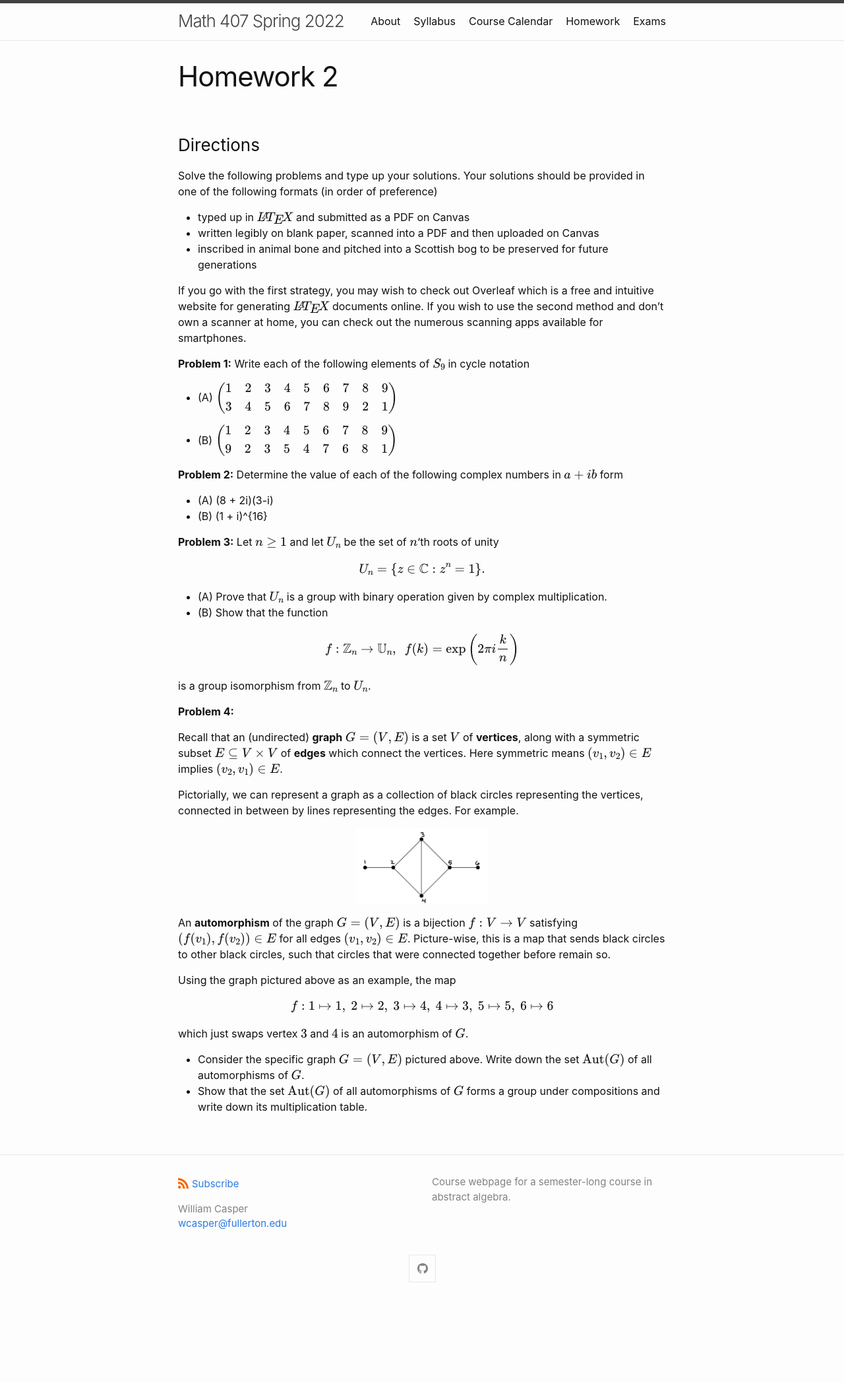
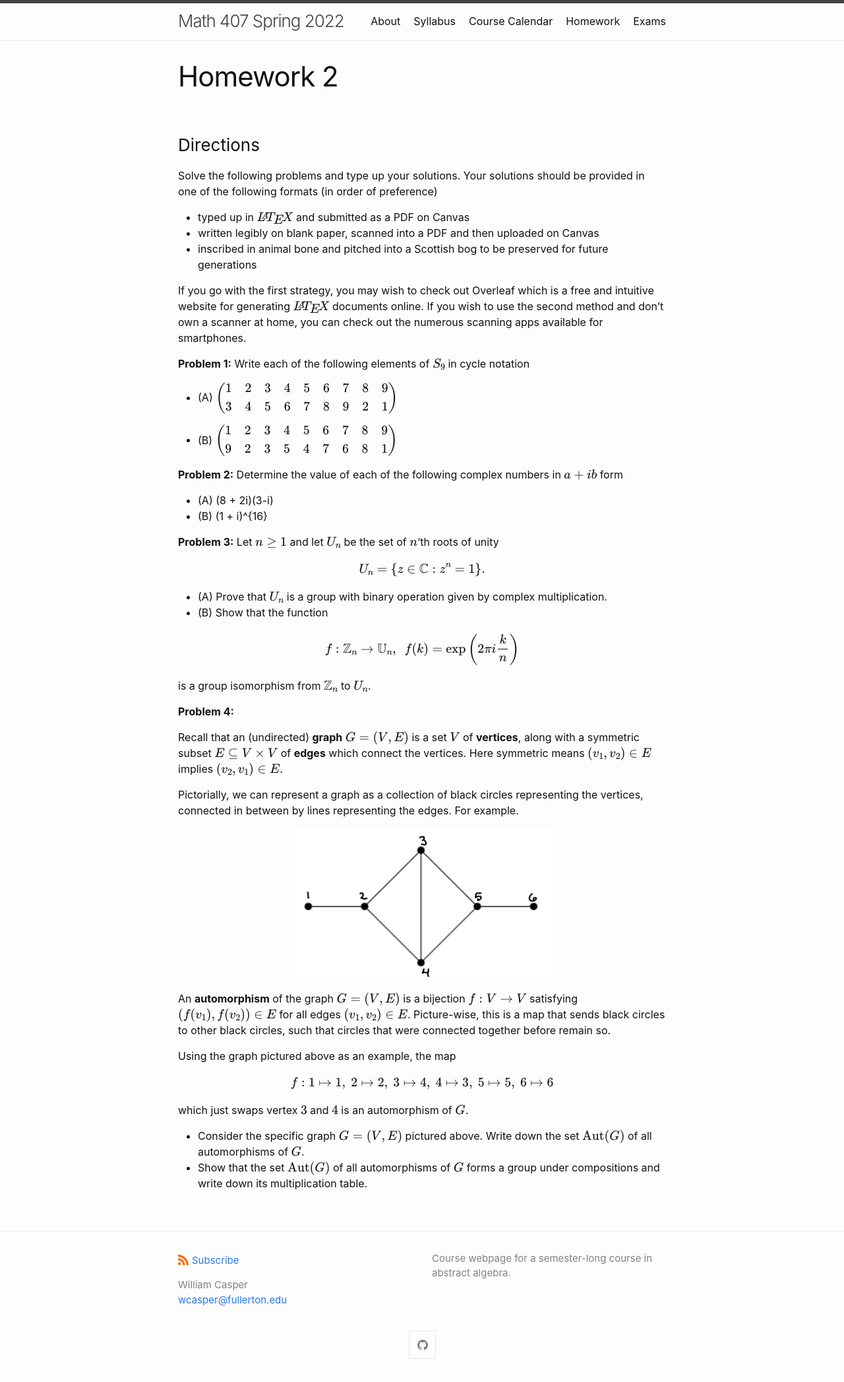
Before and after one commit to wcasper/math407spring2022, a Jekyll site: the page built from _homework/hw2.md, in a window 1280 px wide. Shown: the whole page at 66% size. Built offline with Jekyll 4.4.1, drawn with Linux system fonts in a browser that asks for light colours; before the commit the page ends 1978 px from its top, so only the background shows below that.

Commit message:
resize image

```diff
--- a/_homework/hw2.md
+++ b/_homework/hw2.md
@@ -49,7 +49,7 @@ Recall that an (undirected) **graph** $$G=(V,E)$$ is a set $$V$$ of **vertices**
 
 Pictorially, we can represent a graph as a collection of black circles representing the vertices, connected in between by lines representing the edges. For example.
 
-<p align="center" ><img src="fig/graph.png" style="width:200px; height:auto"/></p>
+<p align="center" ><img src="fig/graph.png" style="width:400px; height:auto"/></p>
 
 An **automorphism** of the graph $$G=(V,E)$$ is a bijection $$f: V\rightarrow V$$ satisfying $$(f(v_1),f(v_2))\in E$$ for all edges $$(v_1,v_2)\in E$$.  Picture-wise, this is a map that sends black circles to other black circles, such that circles that were connected together before remain so.
 
```
